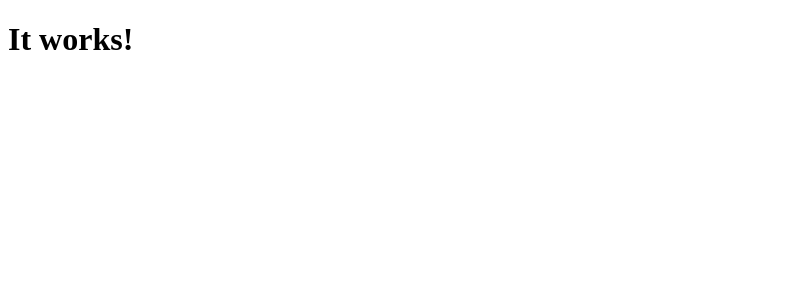
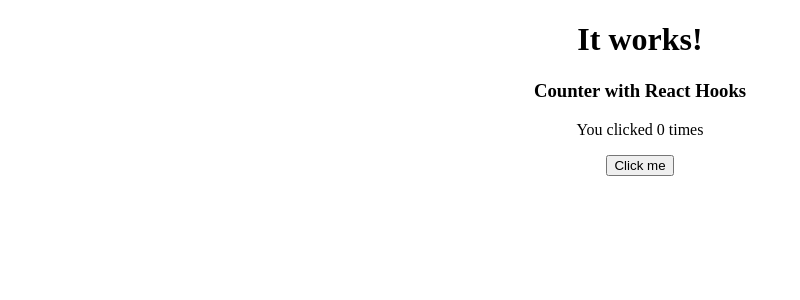
Before and after one commit to FortechRomania/react-starter-kit, a React app: page / in a window 1280 px wide. Shown: the top 300 px of the page, without its empty margins (0-800 px from the left). Built offline with nearby package versions, Linux system fonts and the light colour scheme; the HTML template or start-up script is replaced by a standard one.

Commit message:
Added Component with React Hooks

```diff
--- /dev/null
+++ b/src/js/components/Counter.js
@@ -0,0 +1,16 @@
+import React, { useState } from "react";
+
+const Counter = () => {
+    const [ count, setCount ] = useState( 0 );
+    return (
+        <div>
+            <h3>Counter with React Hooks</h3>
+            <p>You clicked {count} times</p>
+            <button onClick={ () => setCount( count + 1 ) }>
+            Click me
+            </button>
+        </div>
+    );
+};
+
+export default Counter;
--- a/src/js/components/Layout.js
+++ b/src/js/components/Layout.js
@@ -1,4 +1,5 @@
 import React from "react";
+import Counter from "./Counter";
 
 export default class Layout extends React.Component {
     constructor() {
@@ -10,8 +11,9 @@ export default class Layout extends React.Component {
 
     render() {
         return (
-            <div>
+            <div style={ { textAlign: "center" } }>
                 <h1>{ this.state.title }</h1>
+                <Counter />
             </div>
         );
     }
```
